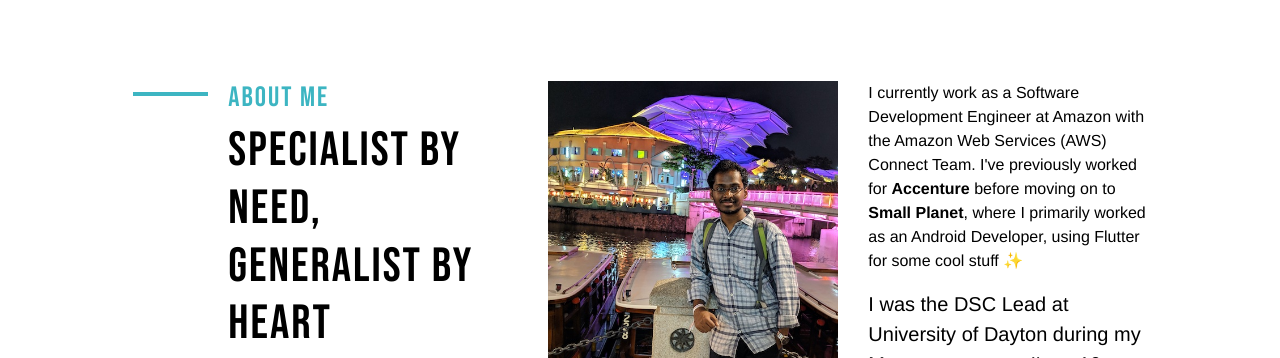
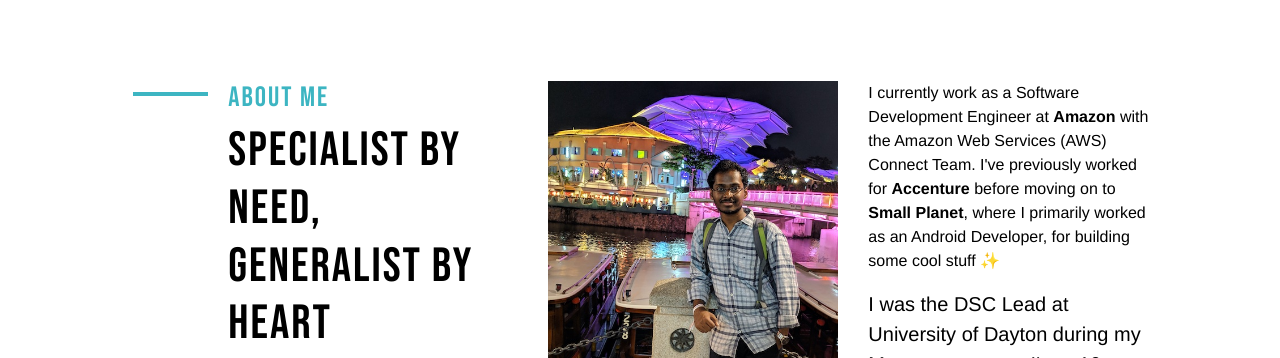
Before and after one commit to SAITARUN55/Portfolio, a Jekyll site: the page built from index.html, in a window 1280 px wide and 900 px high, scrolled down 966 px. Shown: the part 176-534 px from the top of the window. Built offline with Jekyll 4.4.1, drawn with Linux system fonts in a browser that asks for light colours.

Commit message:
:memo: Minor changes

```diff
--- a/_layouts/home.html
+++ b/_layouts/home.html
@@ -148,8 +148,8 @@ layout: default
 			<p
 				data-aos-delay="400"
 				data-aos="fade-up">
-				I currently work as a Software Development Engineer at Amazon with the Amazon Web Services (AWS) Connect Team.
-				I've previously worked for <strong>Accenture</strong> before moving on to <strong>Small Planet</strong>, where I primarily worked as an Android Developer, using Flutter for some cool stuff ✨</p>
+				I currently work as a Software Development Engineer at <strong>Amazon</strong> with the Amazon Web Services (AWS) Connect Team.
+				I've previously worked for <strong>Accenture</strong> before moving on to <strong>Small Planet</strong>, where I primarily worked as an Android Developer, for building some cool stuff ✨</p>
 			<p
 				class="lead"
 				data-aos-delay="500"
```
